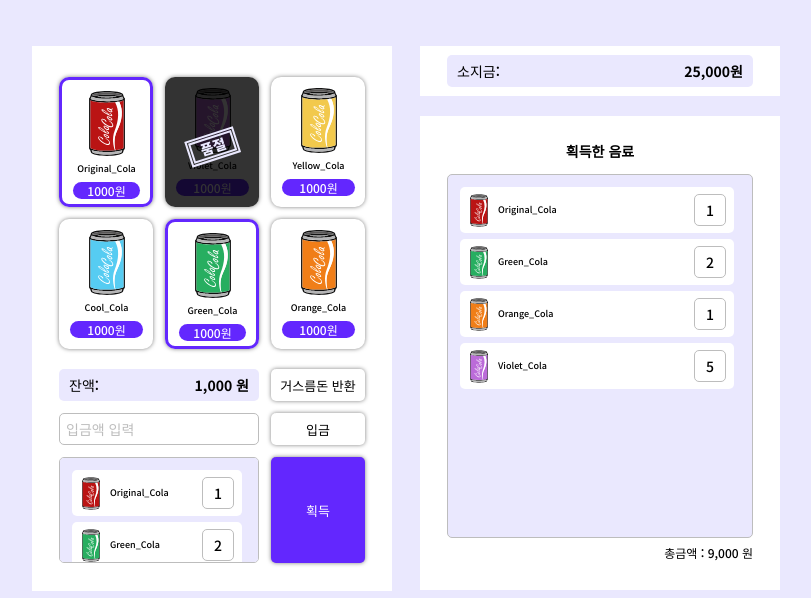
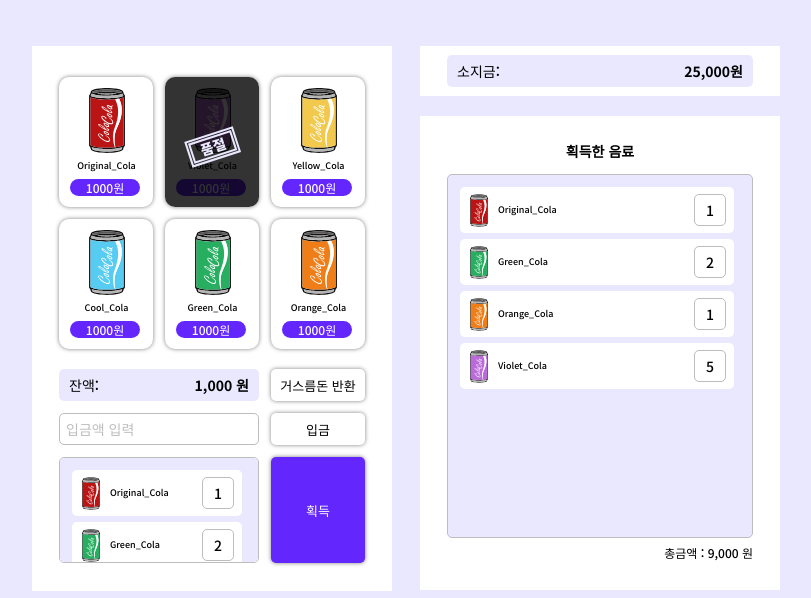
Before and after one commit to DayTeaJun/Vending-Machine, a plain HTML site: page index.html in a window 1280 px wide. Shown: the part 202-800 px from the top of the page, without its empty margins (234-1045 px from the left). Drawn offline with Linux system fonts and the light colour scheme.

Commit message:
item hover update

```diff
--- a/style/main.css
+++ b/style/main.css
@@ -64,16 +64,18 @@ main {
     border-radius: 10px;
     box-shadow: 0px 0px 4px 0px #00000080;
     padding: 11px 10px 9px 11px;
+    width: 94px;
     height: 130px;
     box-sizing: border-box;
 }
 
-.original,
-.green {
+.item-cola:hover:not(.violet) {
     border: 3px solid #6327FE;
 }
 
+
 .violet {
+    cursor: default;
     position: relative;
 }
 
@@ -106,6 +108,7 @@ main {
 
 .item-cola .fare {
     background: #6327FE;
+    width: 70px;
     border-radius: 50px;
     color: #fff;
     font-size: 12px;
```
Also changed, not shown: 1 other file.
